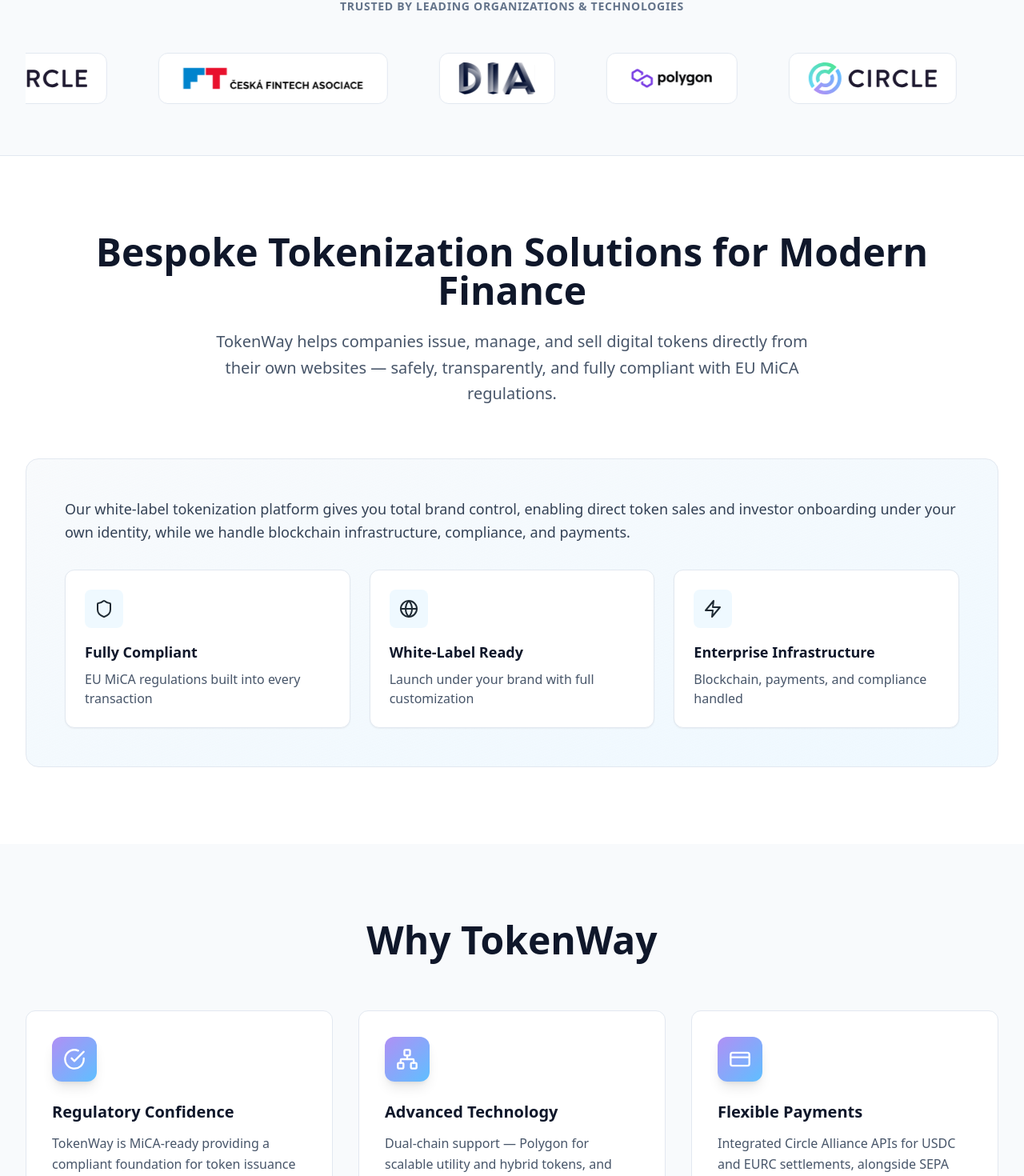
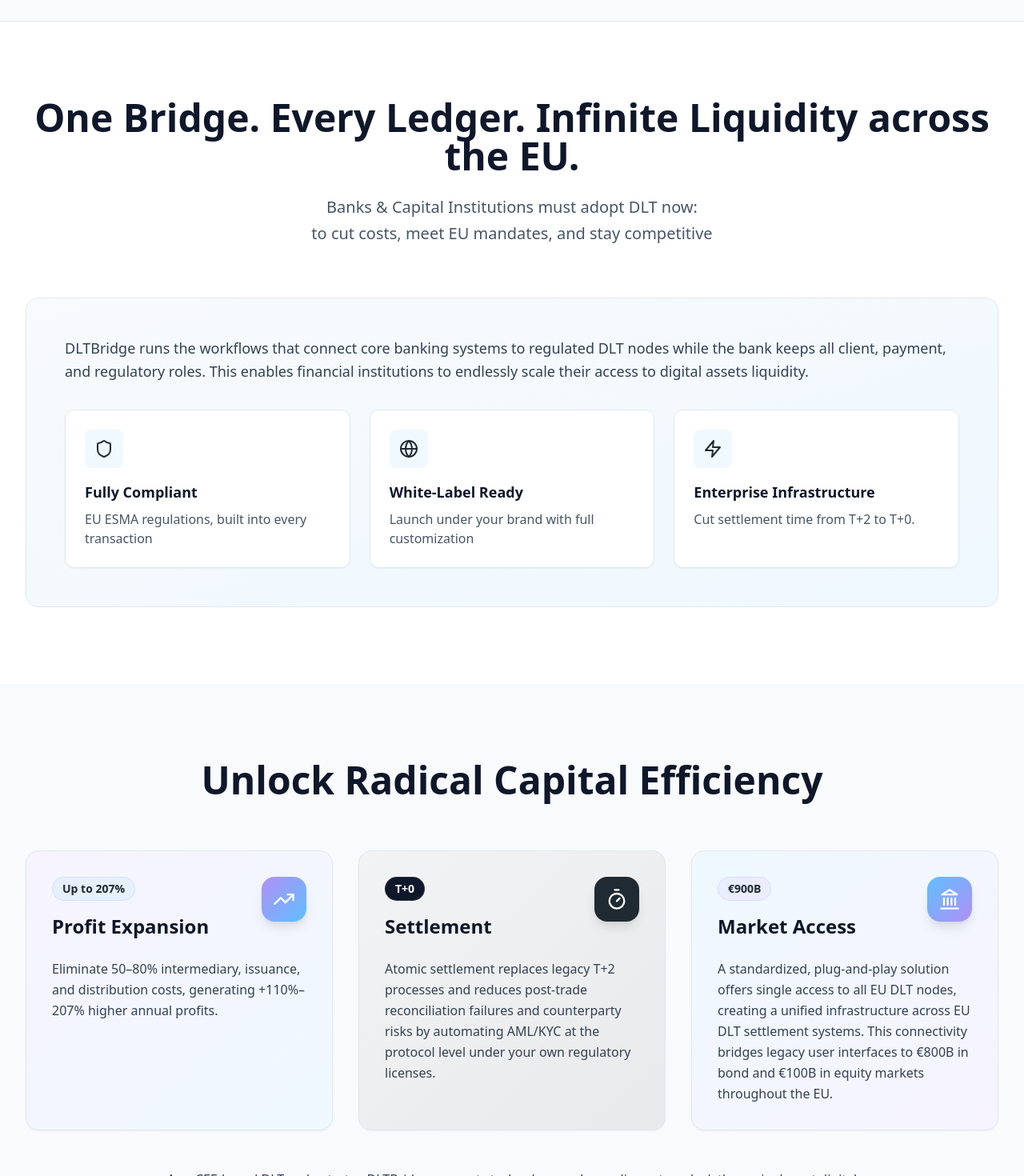
Before and after one commit to Couple-shine/tokenway-landing, a React (Vite) app: page / in a window 1280 px wide. Shown: the part 1320-2790 px from the top of the page at 80% size. Built offline with nearby package versions, Linux system fonts and the light colour scheme.

Commit message:
feat: update text on landing page

```diff
--- a/src/App.tsx
+++ b/src/App.tsx
@@ -4,6 +4,8 @@ import Footer from './components/Footer';
 import Home from './pages/Home';
 import About from './pages/About';
 import Contact from './pages/Contact';
+import PrivacyPolicy from './pages/PrivacyPolicy';
+import TermsOfService from './pages/TermsOfService';
 
 function App() {
   return (
@@ -13,6 +15,8 @@ function App() {
         <Route path="/" element={<Home />} />
         <Route path="/about" element={<About />} />
         <Route path="/contact" element={<Contact />} />
+        <Route path="/privacy-policy" element={<PrivacyPolicy />} />
+        <Route path="/terms-of-service" element={<TermsOfService />} />
       </Routes>
       <Footer />
     </div>
--- a/src/components/HowCheckoutWorks.tsx
+++ b/src/components/HowCheckoutWorks.tsx
@@ -1,33 +1,21 @@
-import { Check } from 'lucide-react';
-
 export default function HowCheckoutWorks() {
-  const steps = [
+  const boxes = [
     {
-      number: '01',
-      title: 'Add the checkout',
-      description: 'Drop our widget into your website. It looks like your brand.',
+      title: 'Core Banking Platforms',
+      description: 'COBOL compatible integration',
     },
     {
-      number: '02',
-      title: 'Set your offer',
-      description: 'You bring the documents. We make them easy to read and accept.',
+      title: 'Institutional CRM Systems',
+      description: 'Wealth management platform connectivity',
     },
     {
-      number: '03',
-      title: 'Verify & pay',
-      description: 'Fast ID check (BankID/eID). Take cards or bank transfer. Funds go to a segregated paying-agent account—never to us.',
+      title: 'EUDlt Settlement Platforms',
+      description: 'Prague DLT + EU TSS interoperability',
     },
     {
-      number: '04',
-      title: 'Allocate & record',
-      description: 'We generate allocation files. Ownership is recorded on recognized market infrastructure. Investors see their position in a simple portal.',
+      title: 'Institutions retain complete regulatory control.',
+      description: 'TokenWay provides DLT orchestration infrastructure.',
     },
-  ];
-
-  const keyPoints = [
-    'We are not a broker or an adviser.',
-    'We do not hold client money.',
-    'Works with your payment provider. Built for CEE.',
   ];
 
   return (
@@ -35,52 +23,27 @@ export default function HowCheckoutWorks() {
       <div className="max-w-7xl mx-auto px-4 sm:px-6 lg:px-8">
         <div className="text-center mb-16">
           <h2 className="text-4xl lg:text-5xl font-bold text-slate-900 mb-4">
-            How TokenWay Checkout Works
+            DLT Bridge Connects Institutional Infrastructure
           </h2>
+          <div className="text-slate-600 italic font-medium">
+            Product of TokenWay
+          </div>
         </div>
 
-        <div className="grid md:grid-cols-2 gap-8 mb-16">
-          {steps.map((step) => (
+        <div className="grid md:grid-cols-2 gap-8">
+          {boxes.map((box) => (
             <div
-              key={step.number}
-              className="bg-slate-50 rounded-2xl p-8 hover:shadow-lg transition-shadow duration-300"
+              key={box.title}
+              className="bg-gradient-to-br from-slate-50 to-brand-cool-to/10 rounded-2xl p-8 border border-slate-200 hover:shadow-lg transition-all duration-300"
             >
-              <div className="flex items-start gap-6">
-                <div className="flex-shrink-0">
-                  <span className="text-5xl font-bold text-brand-navy">
-                    {step.number}
-                  </span>
-                </div>
-                <div>
-                  <h3 className="text-2xl font-bold text-slate-900 mb-3">
-                    {step.title}
-                  </h3>
-                  <p className="text-slate-600 leading-relaxed">
-                    {step.description}
-                  </p>
-                </div>
-              </div>
+              <h3 className="text-2xl font-bold text-slate-900 mb-3">
+                {box.title}
+              </h3>
+              <p className="text-slate-700 leading-relaxed">
+                {box.description}
+              </p>
             </div>
           ))}
-        </div>
-
-        <div className="bg-gradient-to-br from-slate-900 to-slate-800 rounded-2xl p-8 lg:p-12">
-          <h3 className="text-2xl font-bold text-white mb-6 text-center">
-            Key Points
-          </h3>
-          <div className="grid md:grid-cols-3 gap-6">
-            {keyPoints.map((point, index) => (
-              <div
-                key={index}
-                className="flex items-start gap-3 bg-white/5 backdrop-blur-sm rounded-xl p-6 border border-white/10"
-              >
-                <div className="flex-shrink-0 w-6 h-6 bg-gradient-to-br from-brand-cool-from to-brand-cool-to rounded-full flex items-center justify-center mt-0.5">
-                  <Check className="w-4 h-4 text-brand-navy" />
-                </div>
-                <p className="text-slate-100 leading-relaxed">{point}</p>
-              </div>
-            ))}
-          </div>
         </div>
       </div>
     </section>
--- a/src/components/WhatWeDo.tsx
+++ b/src/components/WhatWeDo.tsx
@@ -6,16 +6,18 @@ export default function WhatWeDo() {
       <div className="max-w-7xl mx-auto px-4 sm:px-6 lg:px-8">
         <div className="text-center mb-16">
           <h2 className="text-4xl lg:text-5xl font-bold text-slate-900 mb-6">
-            Bespoke Tokenization Solutions for Modern Finance
+            One Bridge. Every Ledger. Infinite Liquidity across the EU.
           </h2>
           <p className="text-xl text-slate-600 max-w-3xl mx-auto leading-relaxed">
-            TokenWay helps companies issue, manage, and sell digital tokens directly from their own websites — safely, transparently, and fully compliant with EU MiCA regulations.
+            Banks &amp; Capital Institutions must adopt DLT now:
+            <br />
+            to cut costs, meet EU mandates, and stay competitive
           </p>
         </div>
 
         <div className="bg-gradient-to-br from-slate-50 to-brand-cool-to/10 rounded-2xl p-8 lg:p-12 border border-slate-200">
           <p className="text-lg text-slate-700 leading-relaxed mb-8">
-            Our white-label tokenization platform gives you total brand control, enabling direct token sales and investor onboarding under your own identity, while we handle blockchain infrastructure, compliance, and payments.
+            DLTBridge runs the workflows that connect core banking systems to regulated DLT nodes while the bank keeps all client, payment, and regulatory roles. This enables financial institutions to endlessly scale their access to digital assets liquidity.
           </p>
 
           <div className="grid md:grid-cols-3 gap-6">
@@ -24,7 +26,7 @@ export default function WhatWeDo() {
                 <Shield className="w-6 h-6 text-brand-navy" />
               </div>
               <h3 className="text-lg font-semibold text-slate-900 mb-2">Fully Compliant</h3>
-              <p className="text-slate-600">EU MiCA regulations built into every transaction</p>
+              <p className="text-slate-600">EU ESMA regulations, built into every transaction</p>
             </div>
 
             <div className="bg-white rounded-xl p-6 border border-slate-200 shadow-sm hover:shadow-md transition-shadow">
@@ -40,7 +42,7 @@ export default function WhatWeDo() {
                 <Zap className="w-6 h-6 text-brand-navy" />
               </div>
               <h3 className="text-lg font-semibold text-slate-900 mb-2">Enterprise Infrastructure</h3>
-              <p className="text-slate-600">Blockchain, payments, and compliance handled</p>
+              <p className="text-slate-600">Cut settlement time from T+2 to T+0.</p>
             </div>
           </div>
         </div>
--- a/src/components/WhyTokenWay.tsx
+++ b/src/components/WhyTokenWay.tsx
@@ -1,66 +1,101 @@
-import { CheckCircle, Network, CreditCard, Store, MapPin } from 'lucide-react';
+import { TrendingUp, Timer, Landmark } from 'lucide-react';
 
-const features = [
+const metrics = [
   {
-    icon: CheckCircle,
-    title: 'Regulatory Confidence',
-    description: 'TokenWay is MiCA-ready providing a compliant foundation for token issuance across Europe.'
+    icon: TrendingUp,
+    metric: 'Up to 207%',
+    title: 'Profit Expansion',
+    description:
+      'Eliminate 50–80% intermediary, issuance, and distribution costs, generating +110%–207% higher annual profits.'
   },
   {
-    icon: Network,
-    title: 'Advanced Technology',
-    description: 'Dual-chain support — Polygon for scalable utility and hybrid tokens, and Corda (DLT Prague) for regulated security tokens integrated with the Prague Stock Exchange DLT node.'
+    icon: Timer,
+    metric: 'T+0',
+    title: 'Settlement',
+    description:
+      'Atomic settlement replaces legacy T+2 processes and reduces post-trade reconciliation failures and counterparty risks by automating AML/KYC at the protocol level under your own regulatory licenses.'
   },
   {
-    icon: CreditCard,
-    title: 'Flexible Payments',
-    description: 'Integrated Circle Alliance APIs for USDC and EURC settlements, alongside SEPA payments, make token purchases frictionless for both institutional and retail investors across the CEE region.'
-  },
-  {
-    icon: Store,
-    title: 'Direct Token Sales',
-    description: 'Embed our white-label modules directly on your website and sell tokens under your brand — TokenWay delivers the secure, compliant backend infrastructure.'
-  },
-  {
-    icon: MapPin,
-    title: 'Regional Expertise',
-    description: 'As a CEE-based tokenization provider, TokenWay connects technology and compliance to unlock the region\'s vast digital investment potential.'
+    icon: Landmark,
+    metric: '€900B',
+    title: 'Market Access',
+    description:
+      'A standardized, plug-and-play solution offers single access to all EU DLT nodes, creating a unified infrastructure across EU DLT settlement systems. This connectivity bridges legacy user interfaces to €800B in bond and €100B in equity markets throughout the EU.'
   }
 ];
 
 export default function WhyTokenWay() {
+  const cardStyles = [
+    {
+      wrapper:
+        'bg-white rounded-2xl p-8 border border-slate-200 shadow-sm hover:shadow-lg transition-all',
+      badge: 'bg-brand-cool-to/10 text-brand-navy border border-brand-cool-to/20',
+      icon: 'bg-gradient-to-br from-brand-cool-from to-brand-cool-to',
+      accent: 'from-brand-cool-from/10 to-brand-cool-to/10',
+    },
+    {
+      wrapper:
+        'bg-white rounded-2xl p-8 border border-slate-200 shadow-sm hover:shadow-lg transition-all',
+      badge: 'bg-slate-900 text-white border border-white/10',
+      icon: 'bg-brand-navy',
+      accent: 'from-slate-900/5 to-brand-navy/10',
+    },
+    {
+      wrapper:
+        'bg-white rounded-2xl p-8 border border-slate-200 shadow-sm hover:shadow-lg transition-all',
+      badge: 'bg-brand-cool-from/10 text-brand-navy border border-brand-cool-from/20',
+      icon: 'bg-gradient-to-br from-brand-cool-to to-brand-cool-from',
+      accent: 'from-brand-cool-to/10 to-brand-cool-from/10',
+    },
+  ];
+
   return (
     <section className="py-24 bg-slate-50">
       <div className="max-w-7xl mx-auto px-4 sm:px-6 lg:px-8">
         <div className="text-center mb-16">
           <h2 className="text-4xl lg:text-5xl font-bold text-slate-900 mb-6">
-            Why TokenWay
+            Unlock Radical Capital Efficiency
           </h2>
         </div>
 
-        <div className="grid md:grid-cols-2 lg:grid-cols-3 gap-8">
-          {features.slice(0, 3).map((feature, index) => (
-            <div key={index} className="bg-white rounded-xl p-8 border border-slate-200 hover:border-brand-cool-to/40 transition-all hover:shadow-lg">
-              <div className="w-14 h-14 bg-gradient-to-br from-brand-cool-from to-brand-cool-to rounded-xl flex items-center justify-center mb-6 shadow-lg">
-                <feature.icon className="w-7 h-7 text-white" />
+        <div className="grid lg:grid-cols-3 gap-8">
+          {metrics.map((item, index) => {
+            const styles = cardStyles[index] ?? cardStyles[0];
+            return (
+              <div
+                key={item.title}
+                className={`${styles.wrapper} bg-gradient-to-br ${styles.accent}`}
+              >
+                <div className="flex items-start justify-between gap-6">
+                  <div>
+                    <div
+                      className={`inline-flex items-center px-3 py-1 rounded-full text-sm font-semibold ${styles.badge}`}
+                    >
+                      {item.metric}
+                    </div>
+                    <h3 className="text-2xl font-bold text-slate-900 mt-4">
+                      {item.title}
+                    </h3>
+                  </div>
+
+                  <div
+                    className={`w-14 h-14 ${styles.icon} rounded-2xl flex items-center justify-center shadow-lg`}
+                  >
+                    <item.icon className="w-7 h-7 text-white" />
+                  </div>
+                </div>
+
+                <p className="text-slate-700 leading-relaxed mt-6">
+                  {item.description}
+                </p>
               </div>
-              <h3 className="text-xl font-bold text-slate-900 mb-3">{feature.title}</h3>
-              <p className="text-slate-600 leading-relaxed">{feature.description}</p>
-            </div>
-          ))}
+            );
+          })}
         </div>
 
-        <div className="grid md:grid-cols-2 gap-8 mt-8 max-w-4xl mx-auto">
-          {features.slice(3).map((feature, index) => (
-            <div key={index} className="bg-white rounded-xl p-8 border border-slate-200 hover:border-brand-cool-to/40 transition-all hover:shadow-lg">
-              <div className="w-14 h-14 bg-gradient-to-br from-brand-cool-from to-brand-cool-to rounded-xl flex items-center justify-center mb-6 shadow-lg">
-                <feature.icon className="w-7 h-7 text-white" />
-              </div>
-              <h3 className="text-xl font-bold text-slate-900 mb-3">{feature.title}</h3>
-              <p className="text-slate-600 leading-relaxed">{feature.description}</p>
-            </div>
-          ))}
-        </div>
+        <p className="text-center text-slate-700 leading-relaxed mt-12 max-w-4xl mx-auto">
+          As a CEE-based DLT orchestrator, DLTBridge connects technology and compliance to unlock the region&apos;s vast digital investment potential.
+        </p>
       </div>
     </section>
   );
```
Also changed, not shown: src/components/CEEOpportunity.tsx (+17 -10 lines), src/components/Footer.tsx (+28 -3 lines), src/components/Hero.tsx (+9 -5 lines), src/components/HowItWorks.tsx (+4 -4 lines), src/components/Technology.tsx (+12 -8 lines), src/components/WhoWeServe.tsx (+23 -14 lines), src/pages/PrivacyPolicy.tsx (added, +16 -0 lines), src/pages/TermsOfService.tsx (added, +16 -0 lines).
